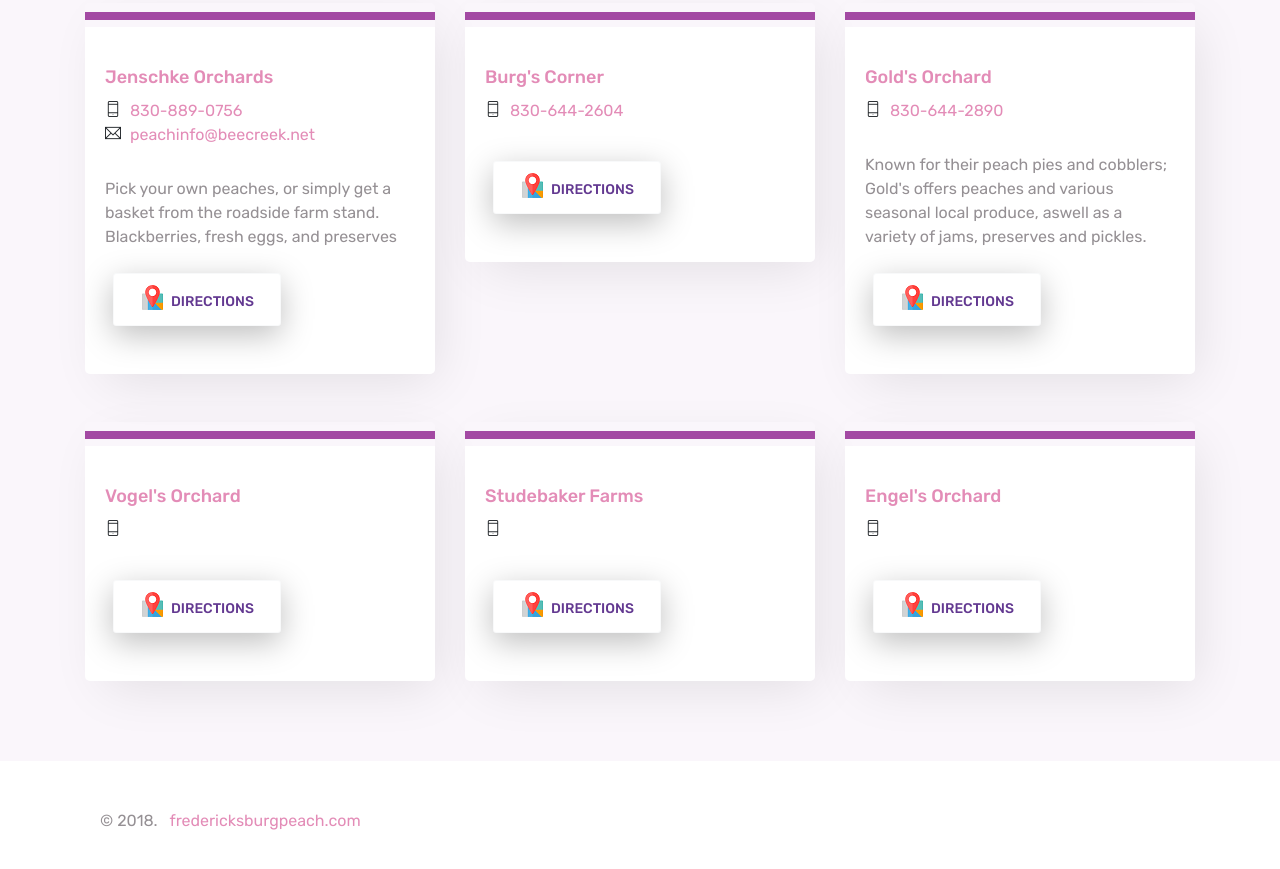
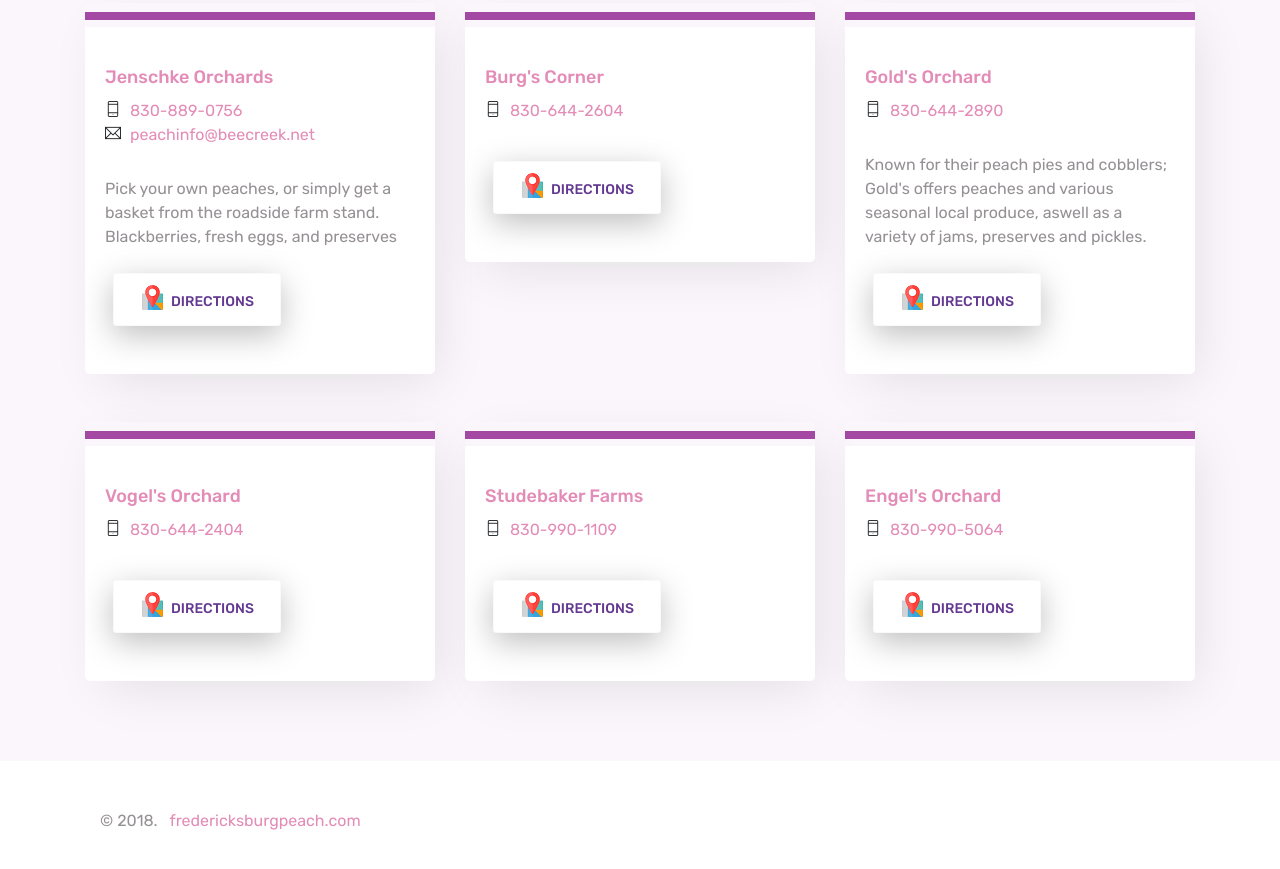
Before and after one commit to FredericksburgPeach/website, a plain HTML site: page farms.html in a window 1280 px wide. Shown: the part 441-1310 px from the top of the page. Drawn offline with Linux system fonts and the light colour scheme.

Commit message:
Add files via upload

```diff
--- a/farms.html
+++ b/farms.html
@@ -151,7 +151,7 @@ URI     : https://colorlib.com
                               <div class="blog-content">
                                   <h3><a href="#">Vogel's Orchard</a></h3>
                                   <ul class="blog-meta">
-                                      <li><span class="ti-mobile"></span> <a href="#"></a></li>
+                                      <li><span class="ti-mobile"></span> <a href="#">830-644-2404</a></li>
                                   </ul>
                                   <p></p>
 
@@ -168,7 +168,7 @@ URI     : https://colorlib.com
                               <div class="blog-content">
                                   <h3><a href="#">Studebaker Farms</a></h3>
                                   <ul class="blog-meta">
-                                      <li><span class="ti-mobile"></span> <a href="#"></a></li>
+                                      <li><span class="ti-mobile"></span> <a href="#">830-990-1109</a></li>
                                   </ul>
                                   <p></p>
 
@@ -185,7 +185,7 @@ URI     : https://colorlib.com
                               <div class="blog-content">
                                   <h3><a href="#">Engel's Orchard</a></h3>
                                   <ul class="blog-meta">
-                                      <li><span class="ti-mobile"></span> <a href="#"></a></li>
+                                      <li><span class="ti-mobile"></span> <a href="#">830-990-5064</a></li>
                                   </ul>
                                   <p></p>
 
```
